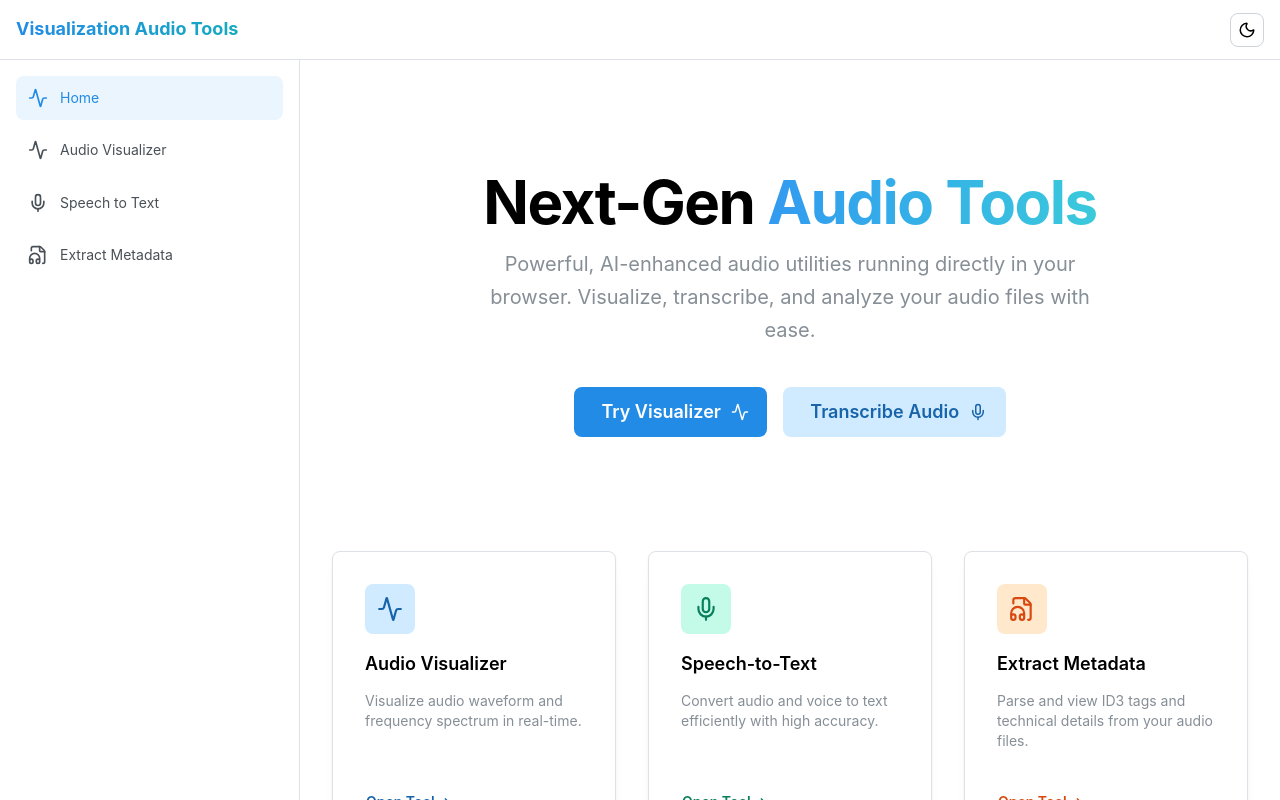
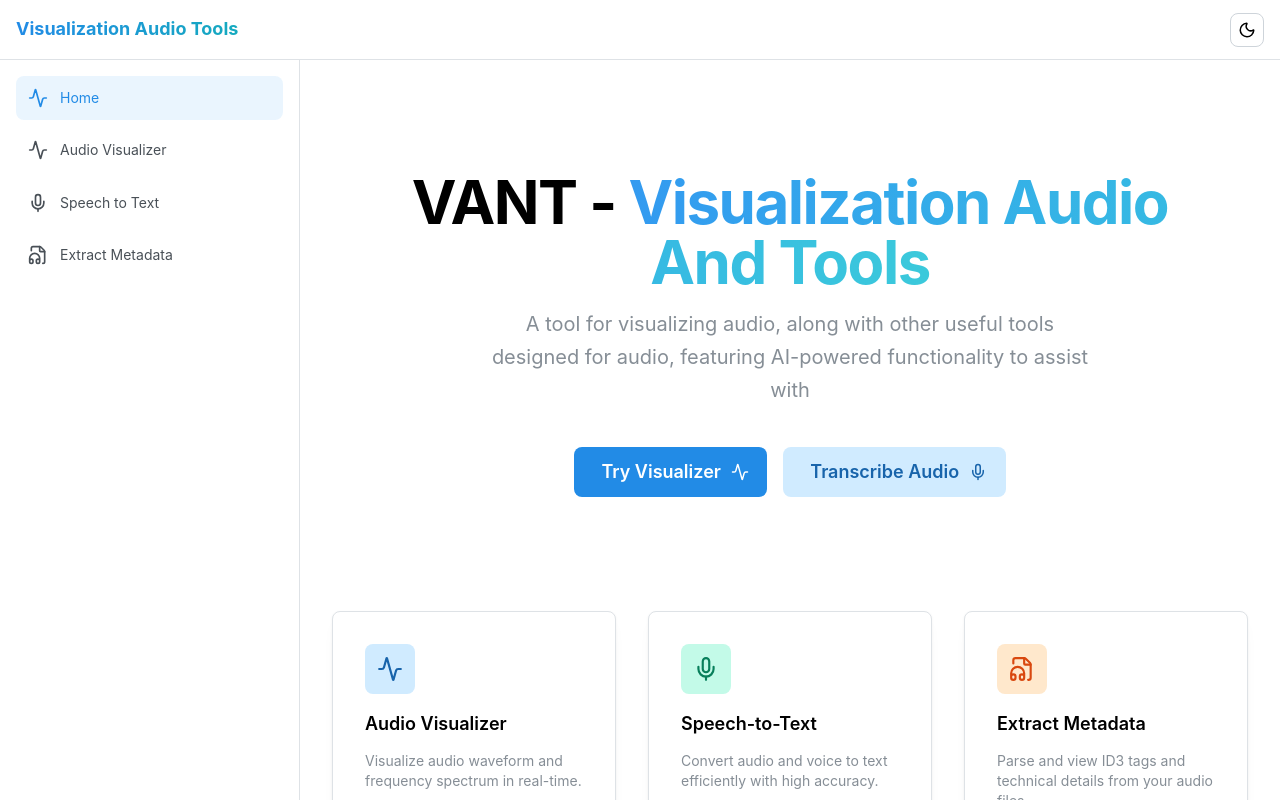
Before and after one commit to Razael-Fox/visualization-audio-tools, a Next.js app: page / in a window 1280 px wide. Shown: the top 800 px of the page. Built offline with nearby package versions, Linux system fonts and the light colour scheme.

Commit message:
feat(ui): update hero section title and description

```diff
--- a/src/app/page.tsx
+++ b/src/app/page.tsx
@@ -33,11 +33,10 @@ export default function Home() {
     <Container size="lg" py="xl">
       <div className="flex flex-col items-center text-center max-w-[800px] mx-auto py-16">
         <Title order={1} className="text-4xl md:text-6xl font-bold tracking-tight mb-4">
-          Next-Gen <span className="text-transparent bg-clip-text bg-gradient-to-r from-blue-500 to-cyan-400">Audio Tools</span>
+          VANT - <span className="text-transparent bg-clip-text bg-gradient-to-r from-blue-500 to-cyan-400">Visualization Audio And Tools</span>
         </Title>
         <Text c="dimmed" size="xl" className="mb-10 max-w-[600px]">
-          Powerful, AI-enhanced audio utilities running directly in your browser.
-          Visualize, transcribe, and analyze your audio files with ease.
+          A tool for visualizing audio, along with other useful tools designed for audio, featuring AI-powered functionality to assist with
         </Text>
         <Group justify="center">
           <Button component={Link} href="/visualizer" size="lg" radius="md" rightSection={<Activity size={18} />}>
```
